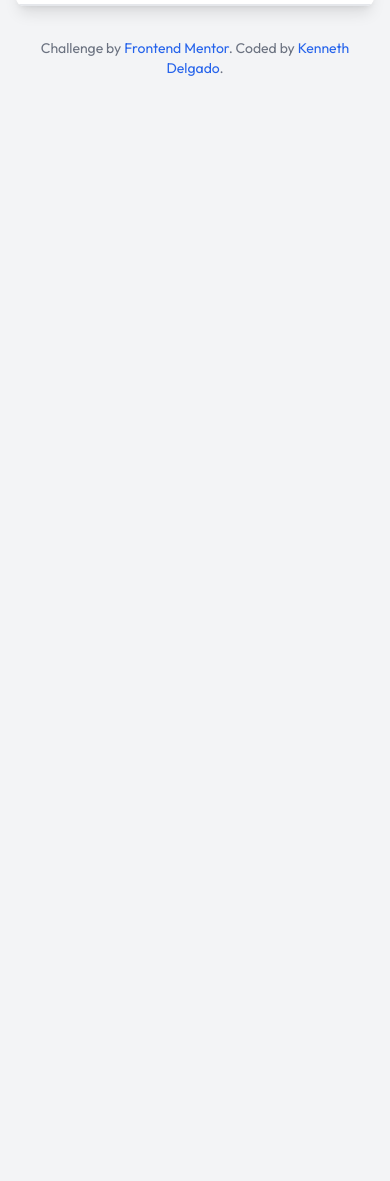
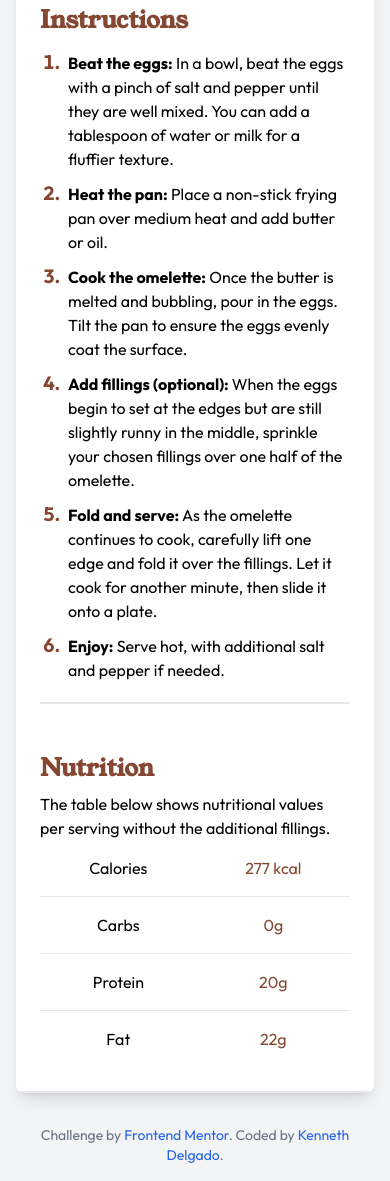
Before and after one commit to kenvastolord/Recipe_page, a website: page index.html in a window 390 px wide. Shown: the part 806-1987 px from the top of the page. Before the commit the page ends 900 px from the top, so only its background shows below. Drawn offline with Linux system fonts and the light colour scheme.

Commit message:
Create mobile version of the recipe page, usign HTML and Tailwind css
-Built a responsive mobile layout for the recipe page
-Utilized Tailwind css for styling and layout adjustment

```diff
--- a/index.html
+++ b/index.html
@@ -38,7 +38,7 @@
             your choice of cheese, vegetables, or meats.
           </p>
           <div class="recipe-praparation p-6">
-            <h2 class="recipe-prepatation__title text-xl font-bold mb-2">
+            <h2 class="recipe-preparation__title text-xl font-bold mb-2">
               Preparation Time
             </h2>
             <ul class="recipe-preparation__list list-disc list-inside">
@@ -59,7 +59,8 @@
             </ul>
           </div>
         </div>
-        <div class="recipe-ingredients p-6 border-b-2">
+
+        <div class="recipe-ingredients p-6 pb-0">
           <h2
             class="recipe-ingredients__title text-2xl font-bold mb-2 young-font"
           >
@@ -67,15 +68,125 @@
           </h2>
 
           <ul class="recipe-ingredients__list list-disc list-inside">
-            <li>2-3 large eggs</li>
-            <li>Salt, to taste</li>
-            <li>Pepper, to taste</li>
-            <li>1 tablespoon of butter or oil</li>
-            <li>
+            <li class="recipe-ingredients__link">2-3 large eggs</li>
+            <li class="recipe-ingredients__link">Salt, to taste</li>
+            <li class="recipe-ingredients__link">Pepper, to taste</li>
+            <li class="recipe-ingredients__link">
+              1 tablespoon of butter or oil
+            </li>
+            <li class="recipe-ingredients__link">
               Optional fillings: cheese, diced vegetables, cooked meats, herbs
             </li>
           </ul>
           <div class="p-4 pb-0 border-b-2 border-b-gray-200"></div>
+        </div>
+
+        <div class="recipe-instructions p-6">
+          <h2
+            class="recipe-instructions__title text-2xl font-bold mb-2 young-font"
+          >
+            Instructions
+          </h2>
+
+          <ol class="recipe-instructions__list list-decimal list-outside pl-6">
+            <li class="recipe-instructions__link p-1">
+              <span class="font-bold">Beat the eggs:</span> In a bowl, beat the
+              eggs with a pinch of salt and pepper until they are well mixed.
+              You can add a tablespoon of water or milk for a fluffier texture.
+            </li>
+            <li class="recipe-instructions__link p-1">
+              <span class="font-bold"> Heat the pan:</span> Place a non-stick
+              frying pan over medium heat and add butter or oil.
+            </li>
+
+            <li class="recipe-instructions__link p-1">
+              <span class="font-bold">Cook the omelette:</span> Once the butter
+              is melted and bubbling, pour in the eggs. Tilt the pan to ensure
+              the eggs evenly coat the surface.
+            </li>
+            <li class="recipe-instructions__link p-1">
+              <span class="font-bold">Add fillings (optional): </span> When the
+              eggs begin to set at the edges but are still slightly runny in the
+              middle, sprinkle your chosen fillings over one half of the
+              omelette.
+            </li>
+            <li class="recipe-instructions__link p-1">
+              <span class="font-bold">Fold and serve:</span> As the omelette
+              continues to cook, carefully lift one edge and fold it over the
+              fillings. Let it cook for another minute, then slide it onto a
+              plate.
+            </li>
+            <li class="recipe-instructions__link p-1">
+              <span class="font-bold">Enjoy:</span> Serve hot, with additional
+              salt and pepper if needed.
+            </li>
+          </ol>
+          <div class="p-4 pb-0 border-b-2 border-b-gray-200"></div>
+        </div>
+        <div class="recipe-nutrition p-6 border-b-2">
+          <h2
+            class="recipe-nutrition__title text-2xl font-bold mb-2 young-font"
+          >
+            Nutrition
+          </h2>
+
+          <table class="w-full text-left">
+            <thead>
+              <tr class="recipe-nutrition__row">
+                <p>
+                  The table below shows nutritional values per serving without
+                  the additional fillings.
+                </p>
+              </tr>
+            </thead>
+            <tbody>
+              <tr class="recipe-nutrition__row">
+                <td
+                  class="recipe-nutrition__cell p-4 text-center align-middle border-b"
+                >
+                  Calories
+                </td>
+                <td
+                  class="recipe-nutrition__cell p-4 text-center align-middle border-b"
+                >
+                  277 kcal
+                </td>
+              </tr>
+              <tr class="recipe-nutrition__row">
+                <td
+                  class="recipe-nutrition__cell p-4 text-center align-middle border-b"
+                >
+                  Carbs
+                </td>
+                <td
+                  class="recipe-nutrition__cell p-4 text-center align-middle border-b"
+                >
+                  0g
+                </td>
+              </tr>
+              <tr class="recipe-nutrition__row">
+                <td
+                  class="recipe-nutrition__cell p-4 text-center align-middle border-b"
+                >
+                  Protein
+                </td>
+                <td
+                  class="recipe-nutrition__cell p-4 text-center align-middle border-b"
+                >
+                  20g
+                </td>
+              </tr>
+
+              <tr class="recipe-nutrition__row">
+                <td class="recipe-nutrition__cell p-4 text-center align-middle">
+                  Fat
+                </td>
+                <td class="recipe-nutrition__cell p-4 text-center align-middle">
+                  22g
+                </td>
+              </tr>
+            </tbody>
+          </table>
         </div>
       </div>
 
```
Also changed, not shown: styles.css.
